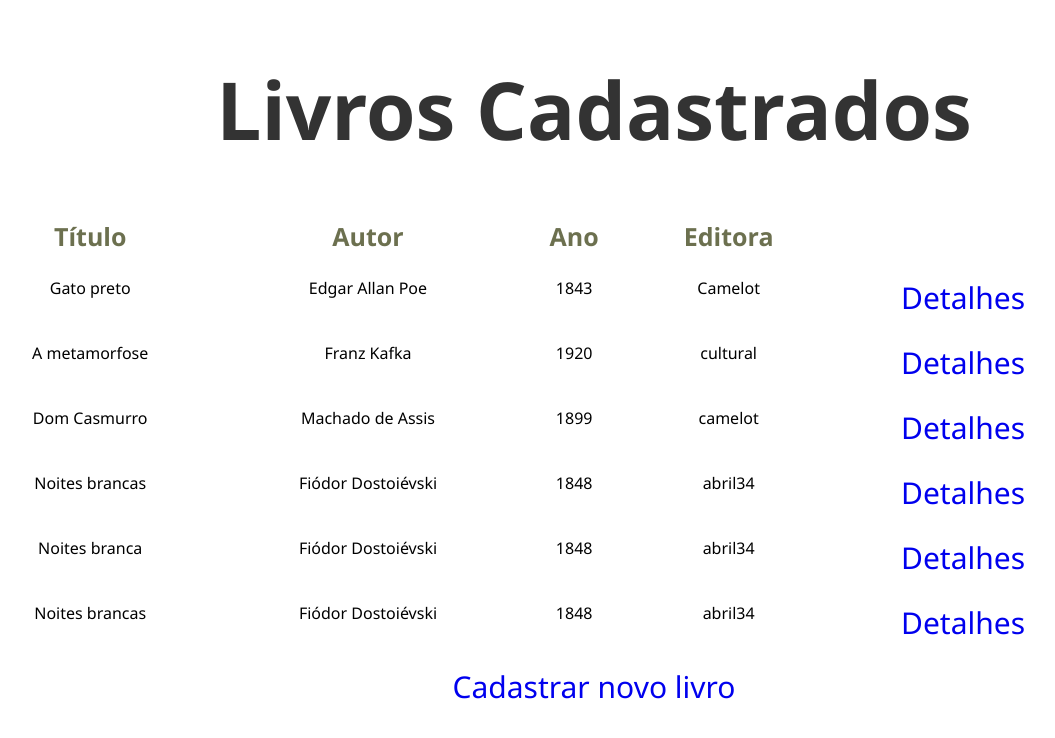
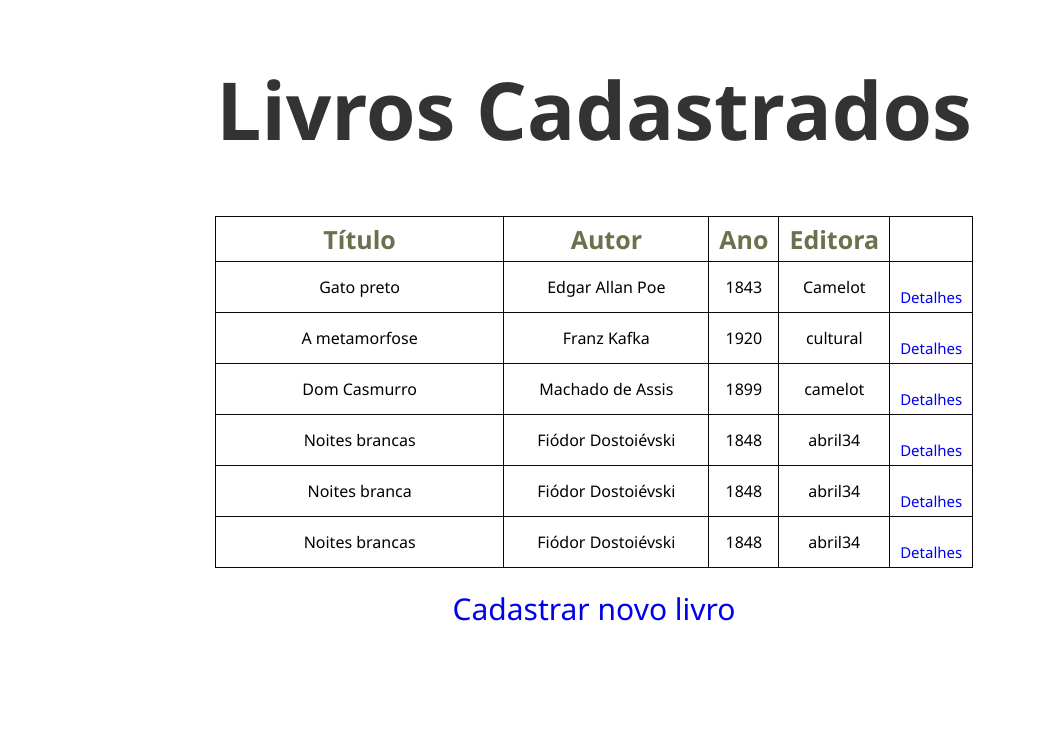
Before and after one commit to jocov23/catalogo-livros, a Django app: page /livros/lista/ in a window 1280 px wide. Shown: the top 738 px of the page, without its empty margins (46-1101 px from the left). Run offline with Django 5.2, Linux system fonts and the light colour scheme; data comes from the database, SQL or seed files in the repository.

Commit message:
added details interface + minor changes and fixed bugs

```diff
--- a/app/livros/models.py
+++ b/app/livros/models.py
@@ -10,3 +10,11 @@ class Livro(models.Model):
     #register its mention by its own title
     def __str__(self):
         return self.titulo
+
+class Sinopse(models.Model):
+    livro = models.ForeignKey(Livro, on_delete=models.CASCADE, related_name="sinopses")
+    conteudo = models.TextField()
+    criado_em = models.DateTimeField(auto_now_add=True)
+
+    def __str__(self):
+        return f"Sinopse de {self.livro.titulo}"
--- a/app/livros/static/styleLivro.css
+++ b/app/livros/static/styleLivro.css
@@ -1,14 +1,42 @@
 
 
-h1{
+.lista{
+    font-family:'Segoe UI', Tahoma, Geneva, Verdana, sans-serif;
+
+    width: 100%;
+    text-align: center;
+
+    table, td, th{
+        font-family:'Segoe UI', Tahoma, Geneva, Verdana, sans-serif;
+        border: 1px solid rgb(9, 9, 9);
+        min-height: 50px;
+        padding: 5px 10px;
+        border-collapse: collapse;
+        margin:0 auto;
+        width: 60%;
+        text-align: center;
+
+
+        a{
+            font-size: 15px;
+        }
+    }
+    thead{
+        font-weight: bold;
+        font-size: 25px;
+        color: #6c704f;
+
+    }
+
+    h1{
     font-family:'Segoe UI', Tahoma, Geneva, Verdana, sans-serif;
     justify-content: center;
     align-items:center;
     display: flex;
     font-size: 80px;
     color: #333;
-}
-a{
+    }
+    a{
     font-family:'Segoe UI', Tahoma, Geneva, Verdana, sans-serif;
     position: sticky;
     top: 0;
@@ -17,21 +45,10 @@ a{
     margin-top: 20px;
     font-size: 30px;
     text-decoration: none;
-}
-table{
-    font-family:'Segoe UI', Tahoma, Geneva, Verdana, sans-serif;
-
-    width: 90%;
-    text-align: center;
-    border: 20px rgb(204, 20, 20);
-
-    thead{
-        font-weight: bold;
-        font-size: 25px;
-        color: #6c704f;
-
     }
 }
+
+
 
 
 .cadastroL{
@@ -47,6 +64,24 @@ table{
         margin: 0 auto;
 
 
+    }
+    h1{
+    font-family:'Segoe UI', Tahoma, Geneva, Verdana, sans-serif;
+    justify-content: center;
+    align-items:center;
+    display: flex;
+    font-size: 80px;
+    color: #3f3f3f;
+    }
+    a{
+    font-family:'Segoe UI', Tahoma, Geneva, Verdana, sans-serif;
+    position: sticky;
+    top: 0;
+    text-align: center;
+    display: block;
+    margin-top: 20px;
+    font-size: 30px;
+    text-decoration: none;
     }
     form{
         background-color: #414141;
--- a/app/livros/templates/livros/listar.html
+++ b/app/livros/templates/livros/listar.html
@@ -7,13 +7,12 @@
         <title>Lista de Livros</title>
     </head>
     <body>
+        <div class="lista">
             <h1>Livros Cadastrados</h1>
             <div class="table">
             <table>
-
-            <div class="colunas"></div>
+                <div class="colunas">
                     <thead>
-
                         <tr>
                             <td>Título</td>
                             <td>Autor</td>
@@ -41,6 +40,6 @@
             </div>
             <a href = "{% url 'cadastro_livro' %}" title="Ir para cadastro de livros">Cadastrar novo livro</a> <!--button to redirect to the page of register-->
 
-
+        </div>
     </body>
 </html>
--- a/app/livros/views.py
+++ b/app/livros/views.py
@@ -1,10 +1,11 @@
-from django.shortcuts import render,redirect
+from django.shortcuts import render,redirect, get_object_or_404
 from rest_framework.decorators import api_view
 from rest_framework.response import Response
 from rest_framework import status
 from .forms import LivroForm
-from .models import Livro
+from .models import Livro, Sinopse
 from .serializers import LivroSerializer
+from django.contrib.auth.decorators import login_required
 #from django.contrib.auth.models import User
 #from django.contrib import messages
 
@@ -40,7 +41,16 @@ def lista_livros(request): #HTML
 
 #function to show book detail
 def detalhes_livro(request, livro_id):
-    a
+    livro = get_object_or_404(Livro, id=livro_id)
+
+    if request.method == "POST":
+        conteudo = request.POST.get('conteudo')
+        if conteudo:
+            Sinopse.objects.create(livro=livro, conteudo=conteudo)
+            return redirect('detalhes_livro', livro_id=livro.id)
+
+    sinopses=livro.sinopses.all().order_by('-criado_em')
+    return render(request, 'livros/detalhes.html', {'livro':livro, 'sinopses':sinopses})
 
 #---------------------------------------------------------------------------------------------------------------
 
--- a/app/usuarios/templates/login.html
+++ b/app/usuarios/templates/login.html
@@ -27,7 +27,7 @@
 
                 <button type="submit">Entrar</button>
             </form>
-            <a href = "{% url 'cadastro' %}" title= "Ir para Cadastro">Não possui uma conta? Cadastre-se Já</a>
+            <a href = "{% url 'cadastro' %}" title= "Ir para Cadastro">Não possui uma conta? Cadastre-se já</a>
         </div>
     </body>
 </htnml>
--- a/plans.txt
+++ b/plans.txt
@@ -10,4 +10,4 @@
 7.opinion page per book
 8.option to see books readed, saved and added
 9.Admin login and special perms
-10.Fix 'cadastrar novo livro' link position
+10.Fix 'cadastrar novo livro' link position(finished)
```
Also changed, not shown: app/livros/templates/livros/cadastro_livro.html (+8 -2 lines), app/livros/templates/livros/detalhes.html (added, +33 -0 lines), app/livros/migrations/0003_livro_sinopse.py (added), app/livros/migrations/0004_remove_livro_sinopse_sinopse.py (added). Lines whose indentation alone changed are shown as unchanged.
